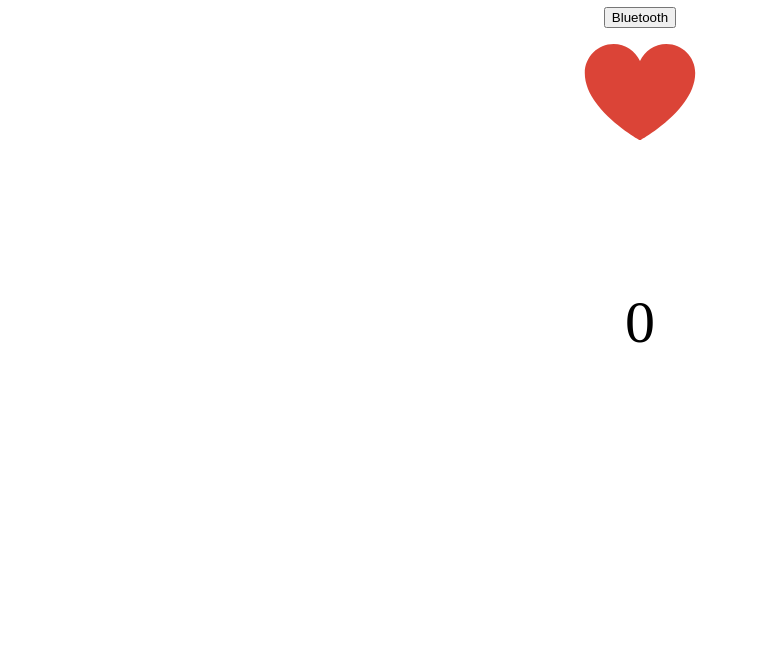
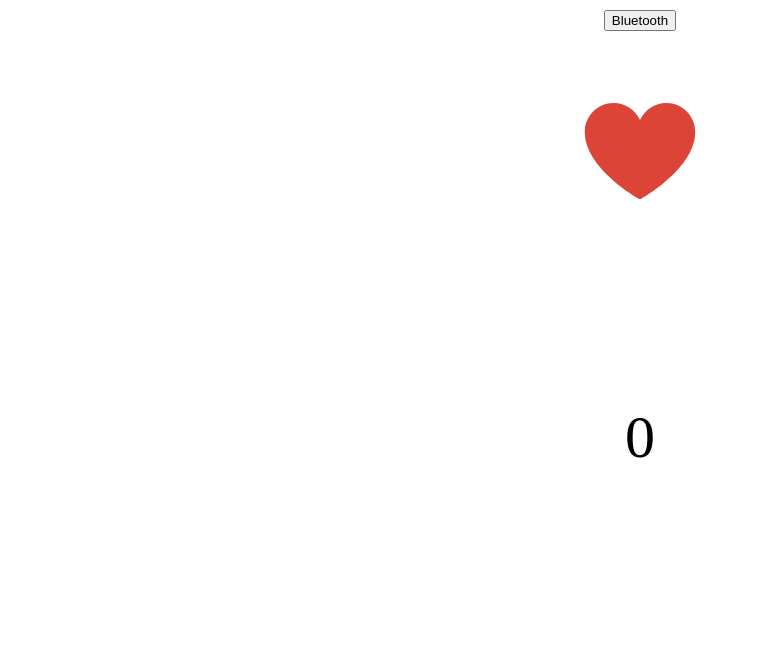
Before and after one commit to jfernando0911/heart-rate-alert, a Gatsby site: page / in a window 1280 px wide. Shown: the part 153-800 px from the top of the page, without its empty margins (0-774 px from the left). Built offline with nearby package versions, Linux system fonts and the light colour scheme; Gatsby itself is replaced by a stand-in of ours.

Commit message:
commented some code and added resets to css

```diff
--- a/src/components/layout.js
+++ b/src/components/layout.js
@@ -1,6 +1,6 @@
 import React from 'react';
 import Header from '../components/header';
-
+import styles from '../components/layout.module.scss'
 
 export default ({ children }) => {
 
@@ -8,8 +8,8 @@ export default ({ children }) => {
 
   return(
 
-    <div /*className={darkMode ? styles.darkMode : styles.lightMode}*/>
-      <h1>Heart Rate:</h1>
+    <div /*className={darkMode ? styles.darkMode : styles.lightMode}*/ className={styles.container}>
+      {/* <h1>Heart Rate:</h1> */}
       <Header /*saludo={getValue} *//>
       {children}
 
--- a/src/components/layout.module.scss
+++ b/src/components/layout.module.scss
@@ -2,6 +2,24 @@
 $cr1: black;
 $cr2 : #5F5E5E;
 $cr3: white;
+
+
+html {
+    box-sizing: border-box;
+  }
+  *, *:before, *:after {
+    box-sizing: inherit;
+}
+
+.container{
+    // border: 1px solid black;
+    height: 100vh;
+    width: 100%;
+}
+
+body{
+    margin: 0;
+}
 
 .heartEmoji{
     font-size: 50px;
```
